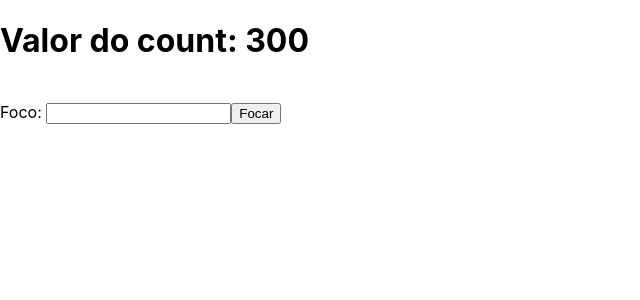
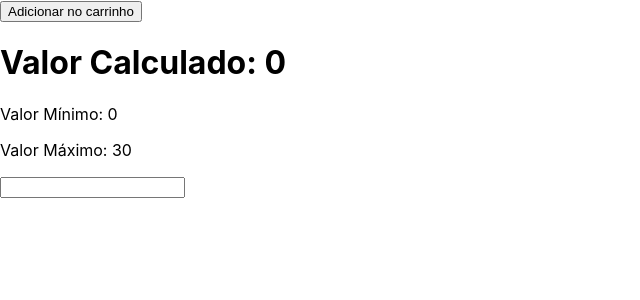
Before and after one commit to loiola0/development-advanced-with-react, a React (Create React App) app: page / in a window 1280 px wide. Shown: the top 300 px of the page, without its empty margins (0-640 px from the left). Built offline with nearby package versions, Linux system fonts and the light colour scheme.

Commit message:
Como trabalhar com Dum Components

```diff
--- a/src/App.js
+++ b/src/App.js
@@ -1,33 +1,40 @@
-import React,{useRef,useEffect,useState} from 'react';
+import React,{useState} from 'react';
+import Button from './Components/Button';
+import Calc from './Components/Calc';
 
 
 function App() {
-  const inputRef = useRef();
-  const count = useRef(1);
-  const [value,setValue] = useState(false);
 
+  const [value,setValue] = useState(0);
+  const [min,setMin] = useState(0);
+  const [max,setMax] = useState(30);
 
-  const handleClick = () =>{
-    inputRef.current.focus();
+  const handleClick = () => {
+    setMin(10);
   }
 
-  useEffect(()=>{
-    setTimeout(() =>{
-      console.log('passou aqui');
-      count.current = 300;
-      setValue(true);
-    },3000)
-  })
+  const handleCalc = ({target}) => {
 
+      setValue(min+max);
+  }
 
-  return (
-    <>
-    <h1>Valor do count: {count.current}</h1>
-      <br/>
-        Foco: <input ref={inputRef}/>
-        <button onClick={handleClick} >Focar</button>
-    </>
-  );
+    return (
+      <>
+        <Button onClick={handleClick} >
+            Adicionar no carrinho
+        </Button>
+       <br/>
+        <div>
+    <h1>Valor Calculado: {value}</h1>
+          <Calc
+            min={min}
+            max={max}
+            onChange={handleCalc}
+          />
+        </div>
+
+      </>
+    );
 }
 
 
--- /dev/null
+++ b/src/Components/Button/index.js
@@ -0,0 +1,20 @@
+import React from 'react';
+import PropTypes from 'prop-types';
+
+
+function Button (props){
+  const {children,onClick} = props;
+    return (
+    <button
+     onClick={onClick}
+    >{children}</button>
+    );
+}
+
+Button.prototype = {
+    onClick: PropTypes.func.isRequired,
+}
+
+
+
+export default Button;
--- /dev/null
+++ b/src/Components/Calc/index.js
@@ -0,0 +1,29 @@
+import React from 'react';
+import PropType from 'prop-types';
+
+function Calc(props){
+  const {min,max,onChange} = props;
+
+
+    return (
+       <div>
+           <p>
+               Valor Mínimo: {min}
+           </p>
+
+           <p>
+               Valor Máximo: {max}
+           </p>
+
+           <input type="text" onChange={onChange}/>
+       </div>
+    );
+}
+
+Calc.prototype = {
+    min: PropType.number.isrequire,
+    max: PropType.number.isrequire,
+    onChange: PropType.func.isrequire
+}
+
+export default Calc;
```
